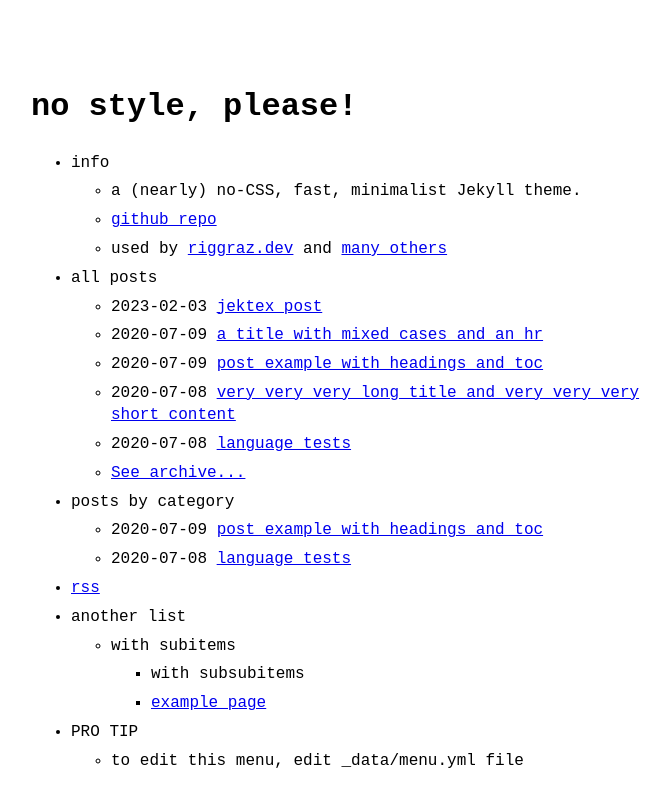
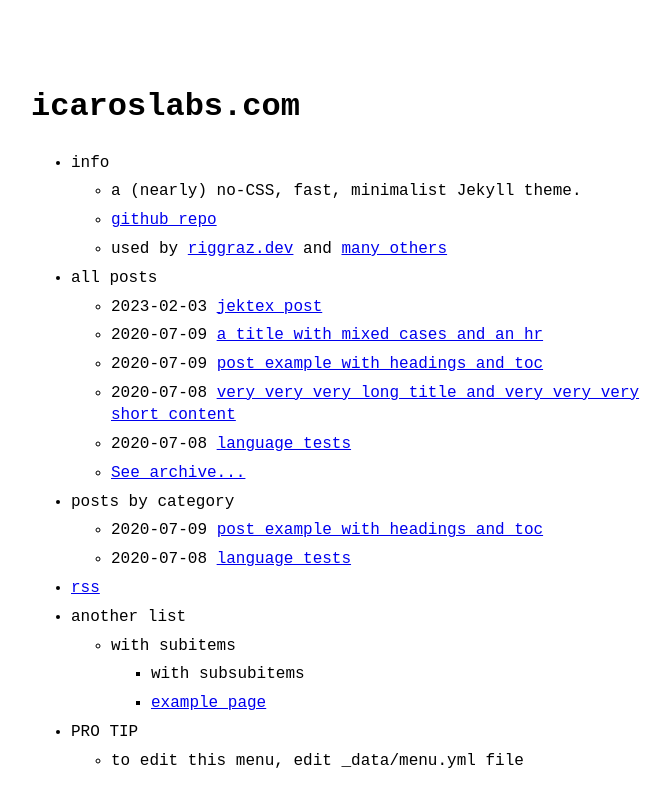
Before and after one commit to icarostangent/icaroslabs.com, a Jekyll site: the page built from index.md, in a window 1280 px wide. Shown: the top 807 px of the page, without its empty margins (289-958 px from the left). Built offline with Jekyll 4.4.1, drawn with Linux system fonts in a browser that asks for light colours.

Commit message:
update config

```diff
--- a/_config.yml
+++ b/_config.yml
@@ -1,8 +1,8 @@
-title: no style, please! # name of the site
-author: Riccardo Graziosi # name of site's author
-email: riccardo.graziosi97@gmail.com # email of site's author
-url: https://riggraz.dev # root address of the site
-baseurl: "/no-style-please" # subpath of the site, e.g. "/blog" (leave it blank "" if you're site shouldn't use a subpath)
+title: icaroslabs.com # name of the site
+author: Josh Ashley# name of site's author
+email: josh@icaroslabs.com # email of site's author
+url: https://icaroslabs.com # root address of the site
+baseurl: "/" # subpath of the site, e.g. "/blog" (leave it blank "" if you're site shouldn't use a subpath)
 description: > # description of the site (multiple lines allowed)
   A (nearly) no-CSS, fast, minimalist Jekyll theme.
 
```
